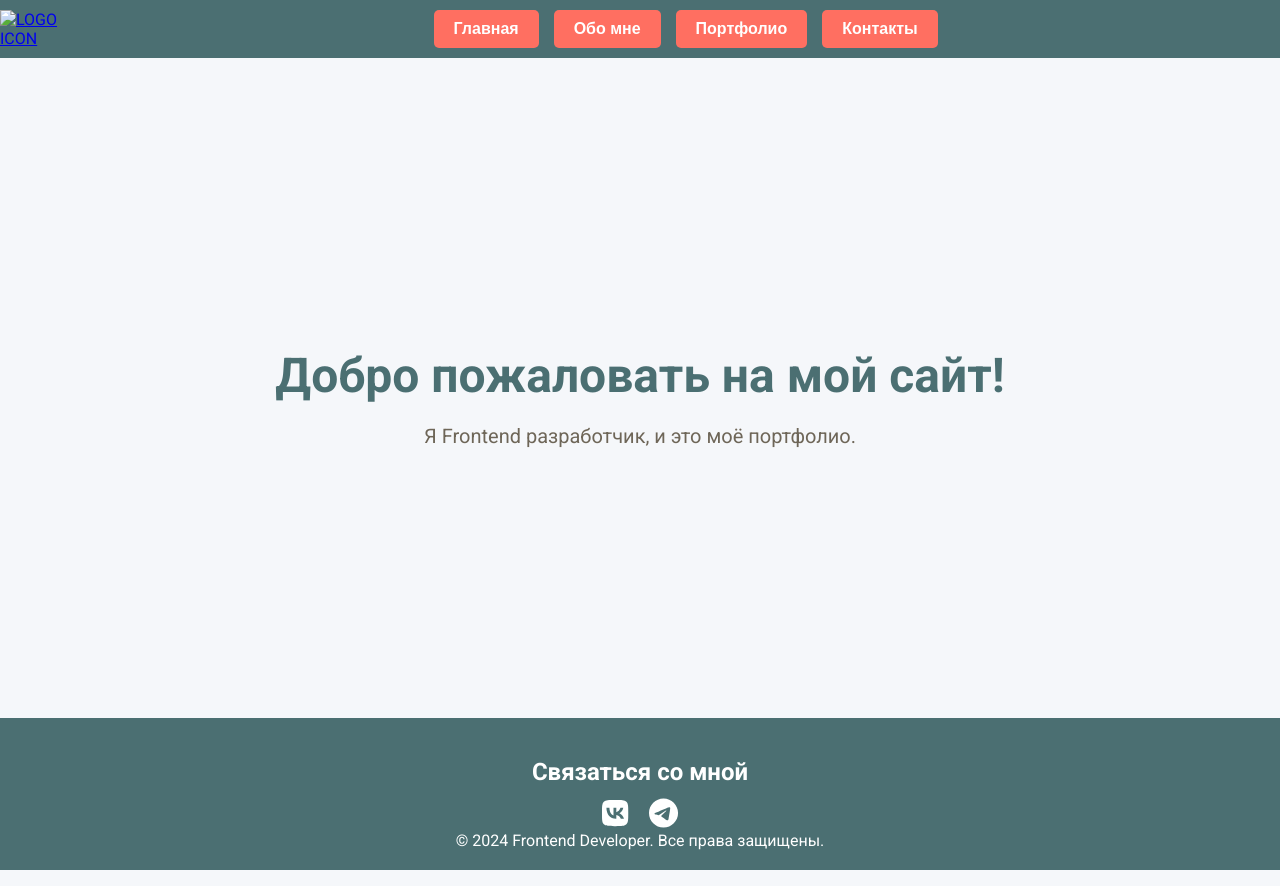
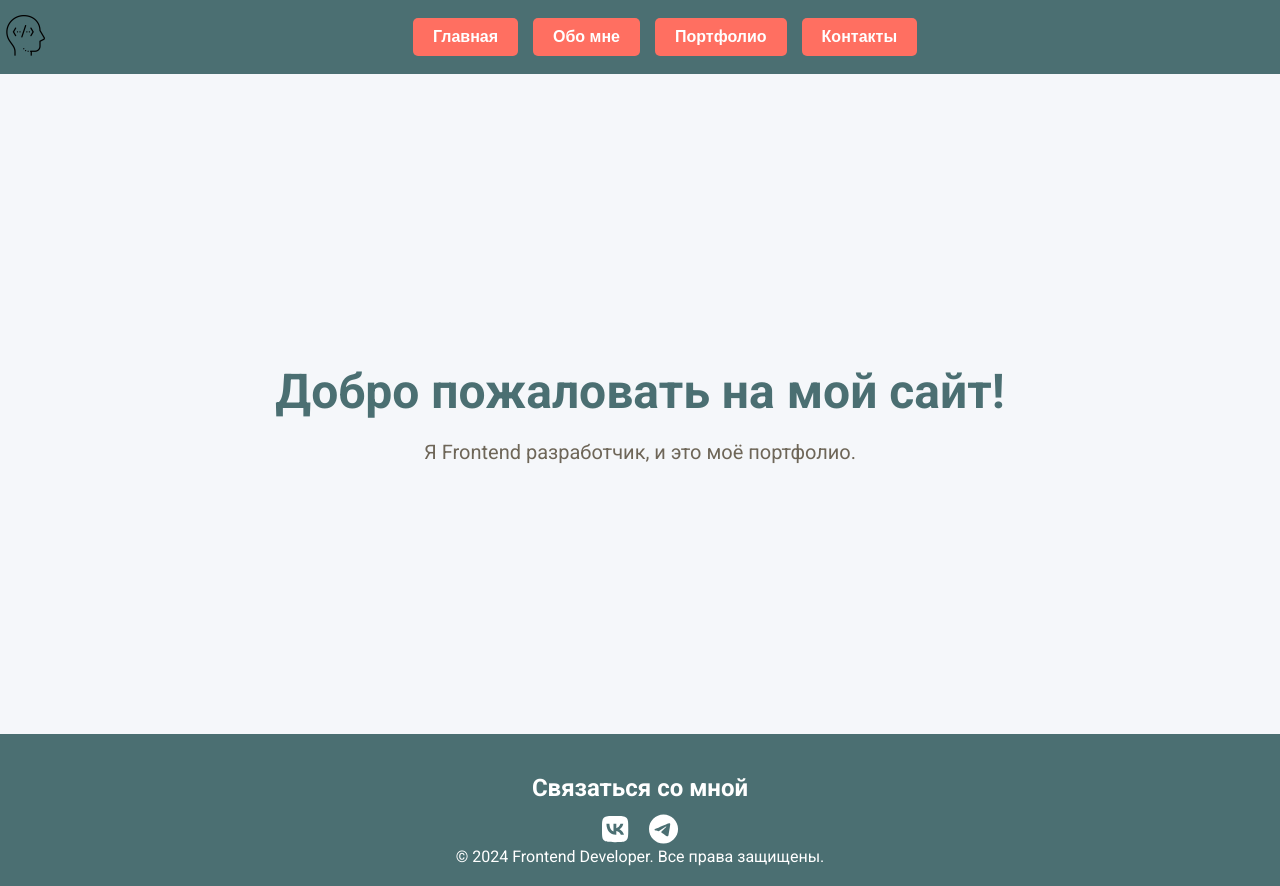
Before and after one commit to S3MPRA/developerfrontend, a plain HTML site: page index.html in a window 1280 px wide. Drawn offline with Linux system fonts and the light colour scheme.

Commit message:
Update index.html

```diff
--- a/index.html
+++ b/index.html
@@ -17,7 +17,7 @@
         <div class="wrap">
             <div class="header">
                 <div class="logo">
-                    <a href="#"><img src="img/icons.png" alt="LOGO ICON"></a>
+                    <a href="#"><img src="icons.png" alt="LOGO ICON"></a>
                 </div>
                 <nav class="nav">
                     <div class="nav-container">
```
